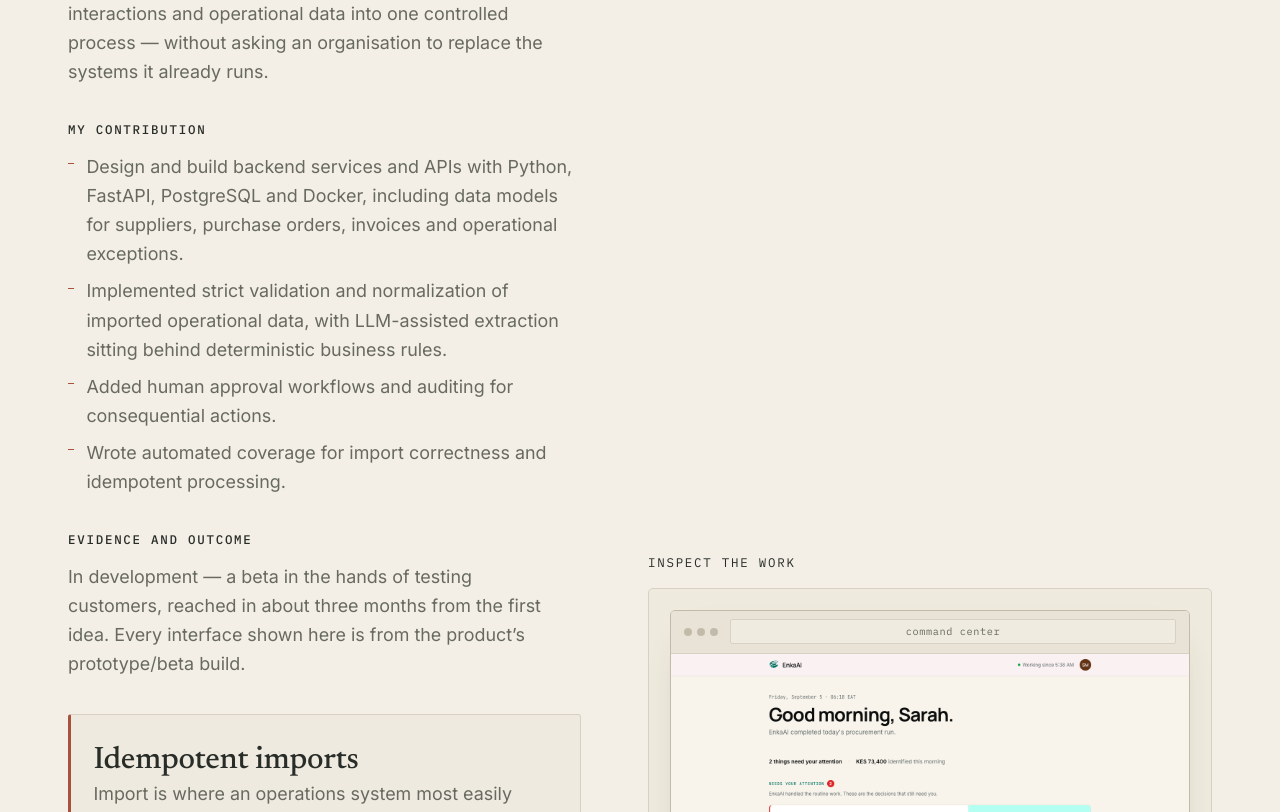
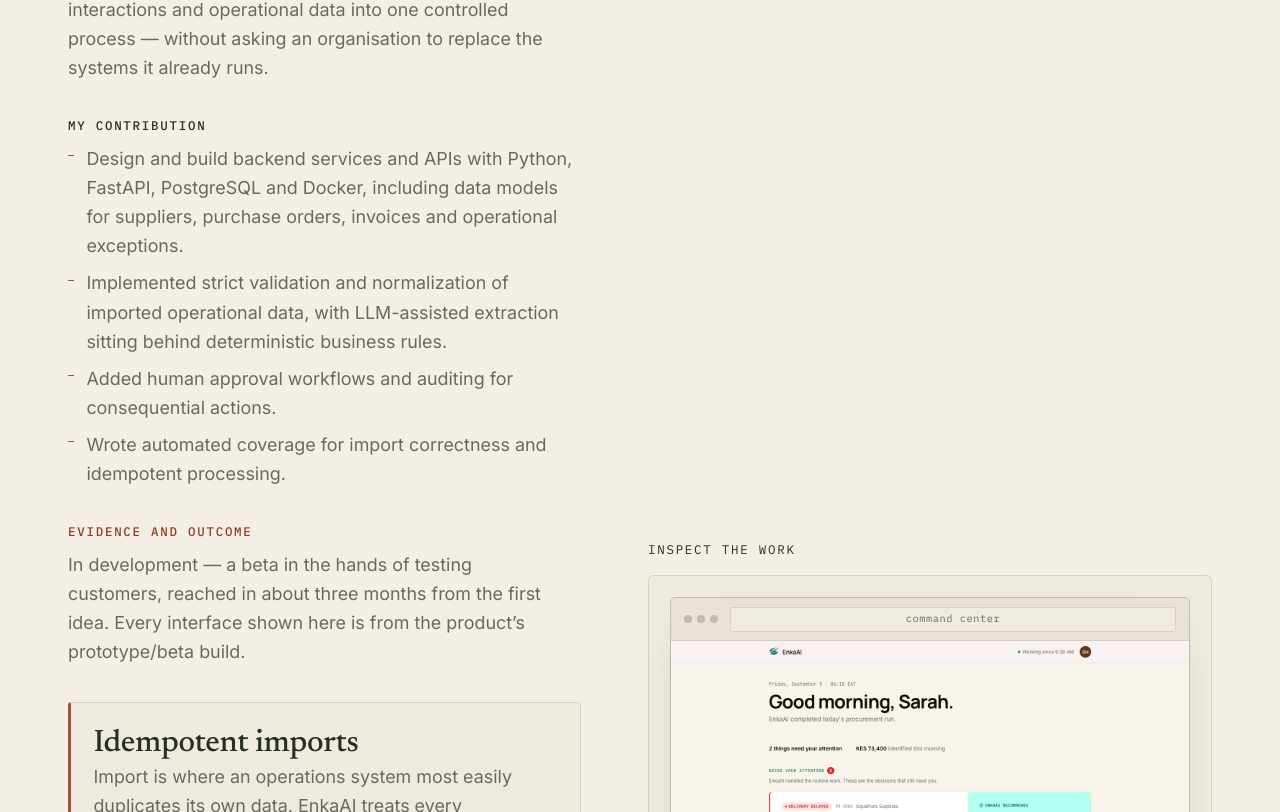
Before and after one commit to misocho/portfolio, a React (Vite) app: page / in a window 1280 px wide. Shown: the part 2188-3000 px from the top of the page. Built offline with nearby package versions, Linux system fonts and the light colour scheme; no server answers.

Commit message:
style: tighten the project scan path to the evidence

```diff
--- a/src/components/ProjectFeature.tsx
+++ b/src/components/ProjectFeature.tsx
@@ -254,7 +254,7 @@ export function ProjectFeature({ project, reversed, onOpen }: ProjectFeatureProp
             ))}
           </ul>
 
-          <h4 className="project__subhead">Evidence and outcome</h4>
+          <h4 className="project__subhead project__subhead--evidence">Evidence and outcome</h4>
           <p className="project__body">{project.outcome}</p>
 
           {project.evidence && <Evidence evidence={project.evidence} />}
--- a/src/styles/components.css
+++ b/src/styles/components.css
@@ -669,6 +669,16 @@
 
 .split__text > .project__subhead:first-child {
   margin-top: 0;
+}
+
+/* The evidence path is the scan target — accented, and its label sits
+   tighter to its content than the gap between blocks. */
+.project__subhead--evidence {
+  color: var(--rust-text);
+}
+
+.split__text .project__subhead + * {
+  margin-top: var(--space-xs);
 }
 
 .contribution {
@@ -2063,7 +2073,6 @@
 }
 
 .evidence__title {
-  margin-top: 0.35rem;
   font-size: var(--step-2);
   letter-spacing: -0.01em;
 }
```
